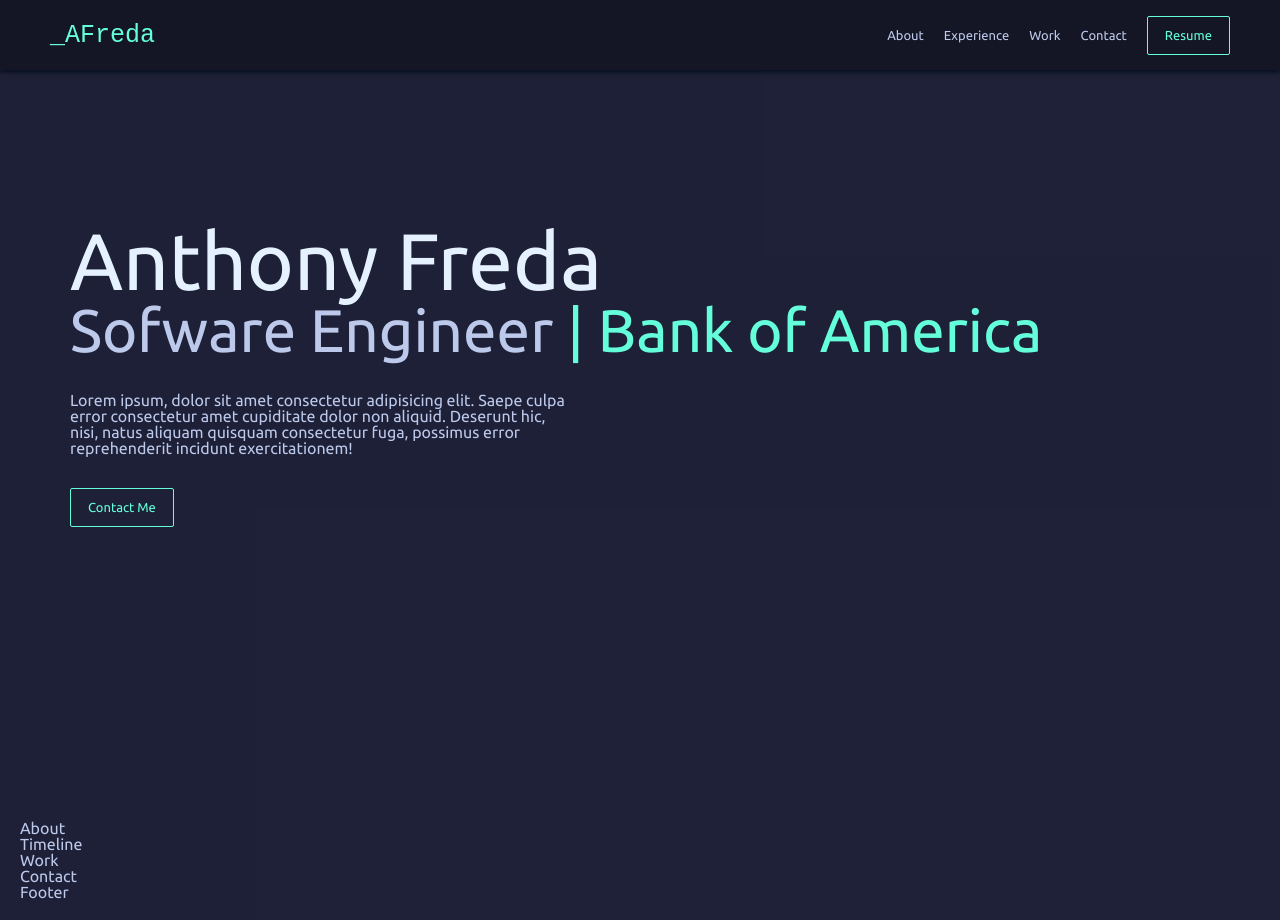
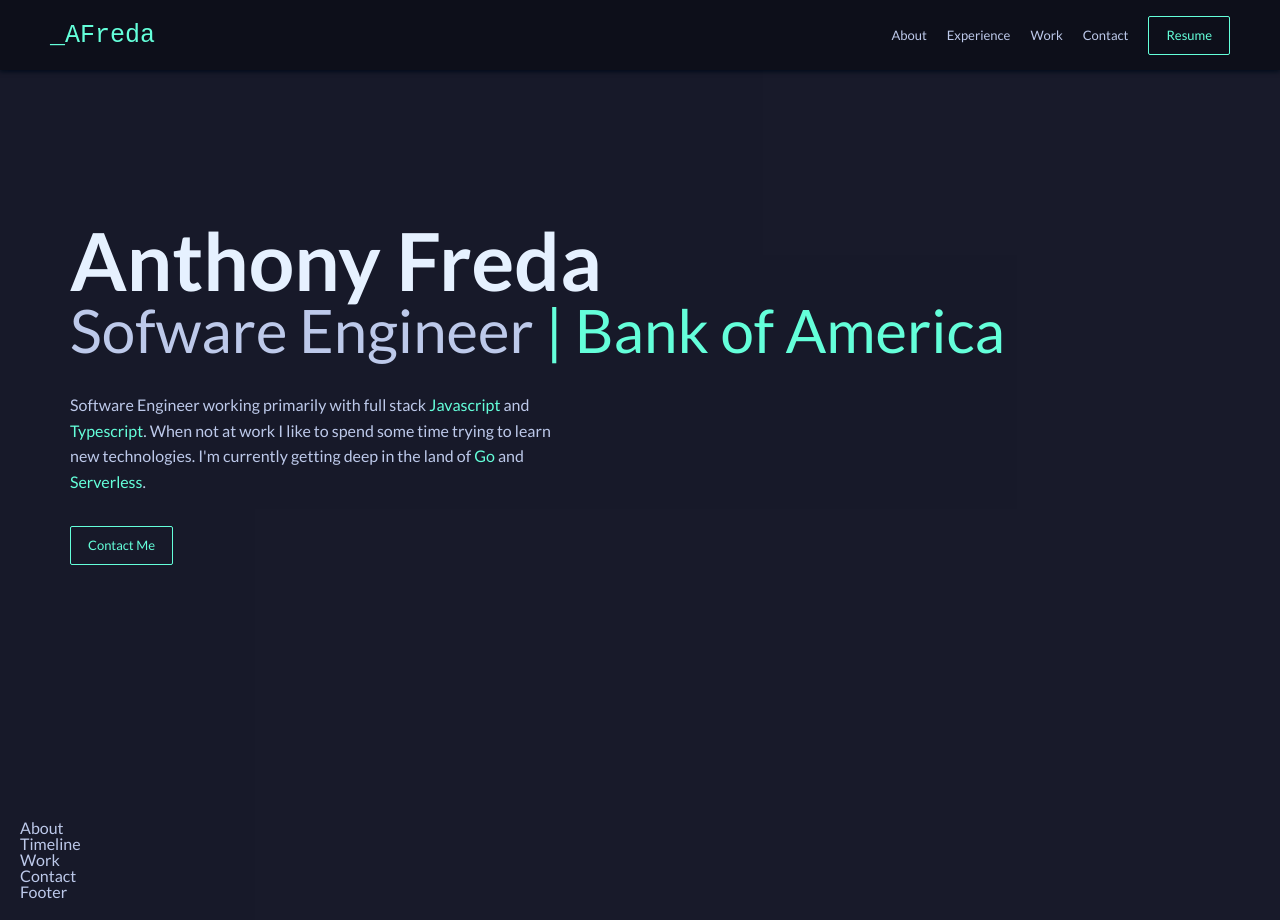
Before and after one commit to Afreda323/antfreda.com, a React (Create React App) app: page / in a window 1280 px wide. Built offline with nearby package versions, Linux system fonts and the light colour scheme.

Commit message:
updated theme, new font, wrote blurb

```diff
--- a/public/index.html
+++ b/public/index.html
@@ -9,7 +9,7 @@
     />
     <meta name="theme-color" content="#000000" />
     <title>React App</title>
-    <link href="https://fonts.googleapis.com/css?family=Ubuntu:300,400,500" rel="stylesheet">
+    <link href="https://fonts.googleapis.com/css?family=Lato:300,400,700" rel="stylesheet">
   </head>
   <body>
     <noscript>You need to enable JavaScript to run this app.</noscript>
--- a/src/components/Navbar.tsx
+++ b/src/components/Navbar.tsx
@@ -89,6 +89,11 @@
   ${({ theme }: { theme: Theme }) => `
         @media (max-width: ${get(theme, 'breakpoints.small', '700px')}) {
           display: inline-block;
+          background-color: ${get(
+            theme,
+            'palette.background.main',
+            'rgba(100, 255, 218, .1)'
+          )};
         }
     `}
 `
@@ -119,7 +124,7 @@
   ${({ theme, isActive }: WrapperProps) => `
         @media (max-width: ${get(theme, 'breakpoints.small', '700px')}) {
             right: 0;
-            width: auto;
+            width: 250px;
             max-width: 100%;
             flex-direction: column;
             justify-content: flex-start;
@@ -150,7 +155,7 @@
   text-decoration: none;
   font-family: 'Courier New', Courier, monospace !important;
   ${({ theme }: { theme: Theme }) => `
-      color: ${get(theme, 'palette.text.highlight', 'rgb(87, 220, 204);')};
+      color: ${get(theme, 'palette.text.highlight', 'rgb(87, 220, 204)')};
   `}
   ${({ theme }: { theme: Theme }) => `
         @media (max-width: ${get(theme, 'breakpoints.small', '700px')}) {
@@ -178,7 +183,7 @@
   cursor: pointer;
   text-decoration: none;
   padding: 12px 10px;
-  transition: color 0.2s;
+  transition: color 0.2s, background-color .2s;
 
   &:hover {
     ${({ theme }: { theme: Theme }) => `
@@ -191,6 +196,9 @@
           font-size: 20px;
           width: 100%;
           padding: 12px 60px 12px 20px;
+          &:hover {
+            background-color: ${get(theme, 'palette.background.highlight', 'rgb(87, 220, 204);')}
+          }
         }
     `}
 `
--- a/src/components/Text.tsx
+++ b/src/components/Text.tsx
@@ -8,6 +8,7 @@
 
 export const H1 = styled.h1`
   font-size: 80px;
+  font-weight: 700;
   ${({ theme }: Props) => `
     color: ${get(theme, 'palette.text.light', 'rgb(100, 255, 218)')};
     > span {
@@ -24,16 +25,18 @@
     ${({ theme }: Props) => `
         @media (max-width: ${get(theme, 'breakpoints.small', '700px')}) {
             font-size: 40px;
+            margin-bottom: 7px;
         }
     `}
 
 `
 
 export const H2 = styled.h2`
-font-size: 60px;
+    font-size: 60px;
   ${({ theme }: Props) => `
     color: ${get(theme, 'palette.text.main', 'rgb(100, 255, 218)')};
-    > span {
+    > a {
+        text-decoration: none;
         color: ${get(theme, 'palette.text.highlight', 'rgb(100, 255, 218)')};
     }
   `}
@@ -55,7 +58,9 @@
 
 export const H4 = styled.h4``
 
-export const P = styled.p``
+export const P = styled.p`
+  line-height: 1.6;
+`
 
 export const Ul = styled.ul``
 
--- a/src/index.css
+++ b/src/index.css
@@ -138,5 +138,5 @@
 }
 
 * {
-    font-family: 'Ubuntu', sans-serif !important;
+    font-family: 'Lato', sans-serif !important;
 }
--- a/src/sections/Header.tsx
+++ b/src/sections/Header.tsx
@@ -2,7 +2,7 @@
 import styled from 'styled-components'
 import { H1, H2, P, A } from '../components/Text'
 import SmallBr from '../components/SmallBr'
-import Button from '../components/Button';
+import Button from '../components/Button'
 import { Theme } from '../theme'
 import get from 'lodash/get'
 
@@ -12,39 +12,59 @@
       <div>
         <H1>Anthony Freda</H1>
         <H2>
-          Sofware Engineer <SmallBr /> <span>| Bank of America</span>
+          Sofware Engineer <SmallBr />{' '}
+          <A target="_blank" href="https://bankofamerica.com">
+            | Bank of America
+          </A>
         </H2>
         <br />
         <br />
         <PWrapper>
-        <P>
-          Lorem ipsum, dolor sit amet consectetur adipisicing elit. Saepe culpa
-          error consectetur amet cupiditate dolor non aliquid. Deserunt hic,
-          nisi, natus aliquam quisquam consectetur fuga, possimus error
-          reprehenderit incidunt exercitationem!
-        </P>
+          <P>
+            Software Engineer working primarily with full stack{' '}
+            <A target="_blank" href="https://www.javascript.com/">
+              Javascript
+            </A>{' '}
+            and{' '}
+            <A target="_blank" href="https://www.typescriptlang.org/">
+              Typescript
+            </A>
+            . When not at work I like to spend some time trying to learn new
+            technologies. I'm currently getting deep in the land of{' '}
+            <A target="_blank" href="https://golang.org/">
+              Go
+            </A>{' '}
+            and{' '}
+            <A target="_blank" href="https://serverless.com/">
+              Serverless
+            </A>
+            .
+          </P>
         </PWrapper>
         <br />
         <br />
-        <A href="#contact"><Button>Contact Me</Button></A>
+        <A href="#contact">
+          <Button>Contact Me</Button>
+        </A>
       </div>
     </Wrapper>
   )
 }
 
 const Wrapper = styled.div`
-    height: 100vh;
-    display: flex;
-    padding: 200px 50px 100px;
-    ${({ theme }: {theme: Theme}) => `
+  min-height: 100vh;
+  display: flex;
+  padding: 200px 50px 100px;
+  ${({ theme }: { theme: Theme }) => `
         @media (max-width: ${get(theme, 'breakpoints.small', '700px')}) {
-            padding: 150px 10px 100px;
+            padding: 100px 10px 100px;
+            min-height: 300px;
         }
     `}
 `
 const PWrapper = styled.div`
-    width: 500px;
-    ${({ theme }: {theme: Theme}) => `
+  width: 500px;
+  ${({ theme }: { theme: Theme }) => `
         @media (max-width: ${get(theme, 'breakpoints.small', '700px')}) {
             width: 100%
         }
--- a/src/theme.ts
+++ b/src/theme.ts
@@ -64,8 +64,8 @@
     },
     background: {
       light: 'string',
-      main: 'rgba(27, 30, 53, 0.99)',
-      dark: 'rgba(21, 23, 39, 0.99)',
+      main: 'rgba(21, 23, 39, 0.99)',
+      dark: 'rgba(14, 16, 27, 0.99)',
       highlight: 'rgba(100, 255, 218, .1)'
     }
   },
```
